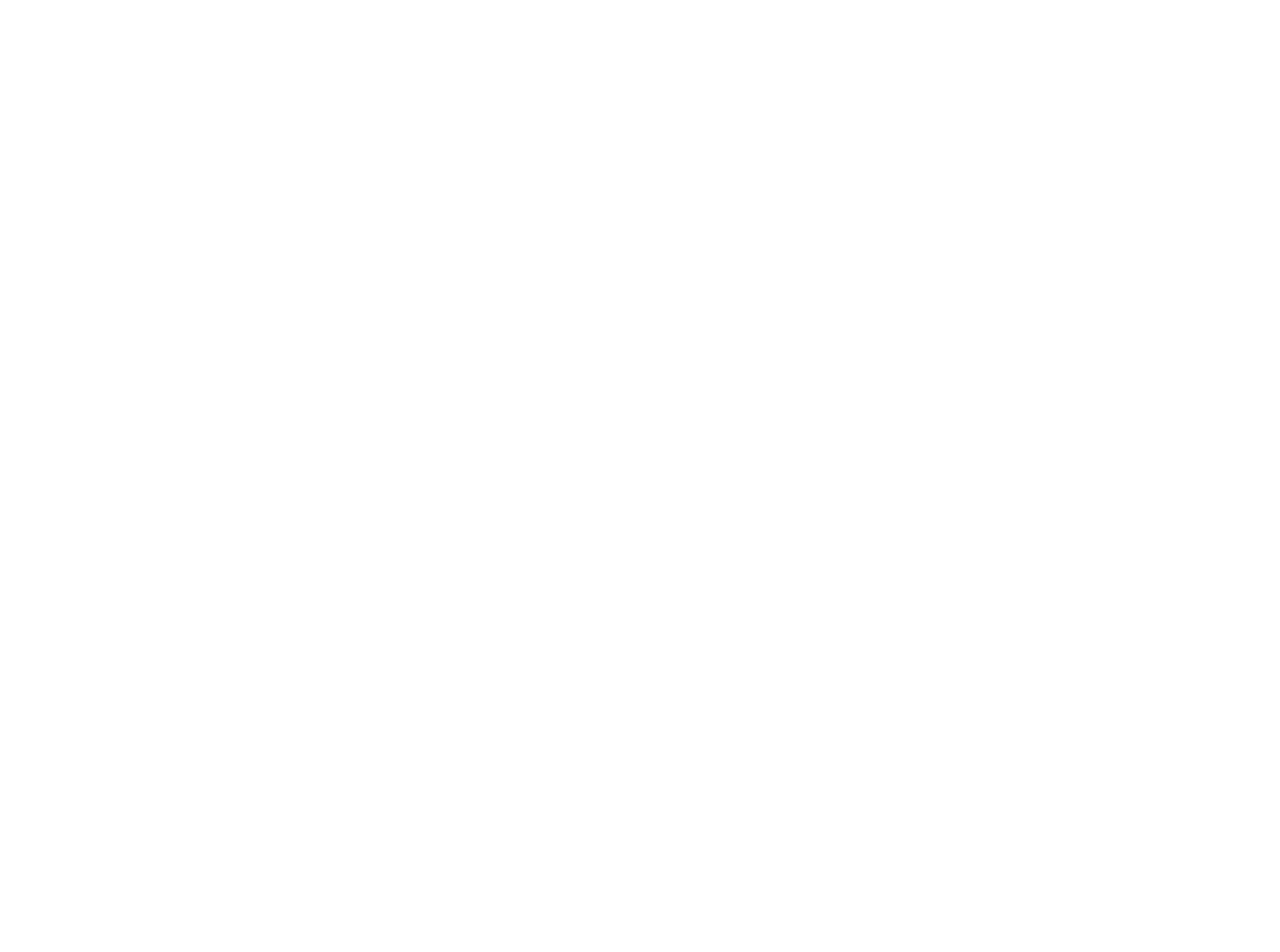
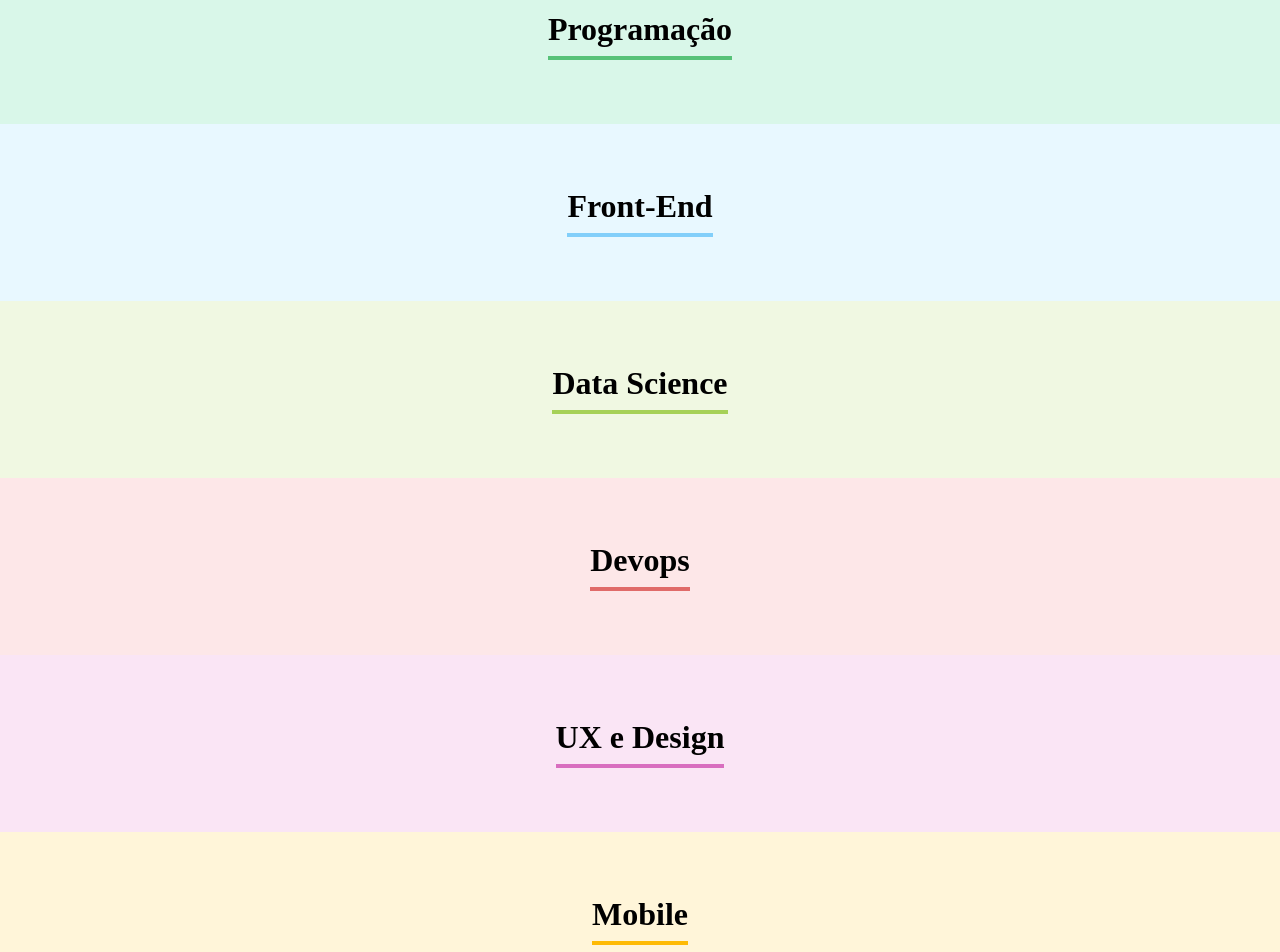
Before and after one commit to colmenareshr/organo, a React (Vite) app: page / in a window 1280 px wide. Shown: the part 1520-2472 px from the top of the page. Before the commit the page ends 1467 px from the top, so only its background shows below. Built offline with nearby package versions, Linux system fonts and the light colour scheme.

Commit message:
add time section & refactorando codigo

```diff
--- a/src/App.jsx
+++ b/src/App.jsx
@@ -1,18 +1,67 @@
 import { useState } from 'react'
 import Banner from './components/Banner'
 import Formulario from './components/Formulario'
+import Time from './components/Time/indes'
 
 function App() {
-
   const [colaboradores, setColaboradores] = useState([])
 
-const colaboradorAdicionado = (colaborador) => {
-  setColaboradores([...colaboradores, colaborador])
-}
+  const times = [
+    {
+      nome: 'Programação',
+      corPrimaria: '#57c278',
+      corSecundaria: '#d9f7e9',
+    },
+    {
+      nome: 'Front-End',
+      corPrimaria: '#82CFFA',
+      corSecundaria: '#E8F8FF',
+    },
+    {
+      nome: 'Data Science',
+      corPrimaria: '#A6D157',
+      corSecundaria: '#F0F8E2',
+    },
+    {
+      nome: 'Devops',
+      corPrimaria: '#E06B69',
+      corSecundaria: '#FDE7E8',
+    },
+    {
+      nome: 'UX e Design',
+      corPrimaria: '#D86EBF',
+      corSecundaria: '#FAE5F5',
+    },
+    {
+      nome: 'Mobile',
+      corPrimaria: '#FEBA05',
+      corSecundaria: '#FFF5D9',
+    },
+    {
+      nome: 'Inovação e Gestão',
+      corPrimaria: '#FF8A29',
+      corSecundaria: '#FFEEDF',
+    },
+  ]
+
+  const colaboradorAdicionado = (colaborador) => {
+    setColaboradores([...colaboradores, colaborador])
+  }
   return (
     <div className='App'>
       <Banner />
-      <Formulario colaborador={colaborador => colaboradorAdicionado(colaborador)} />
+      <Formulario
+        times={times.map(time => time.nome)}
+        colaborador={(colaborador) => colaboradorAdicionado(colaborador)}
+      />
+      {times.map((time) => (
+        <Time
+          key={time.nome}
+          nome={time.nome}
+          corPrimaria={time.corPrimaria}
+          corSecundaria={time.corSecundaria}
+        />
+      ))}
     </div>
   )
 }
--- a/src/components/Formulario/index.jsx
+++ b/src/components/Formulario/index.jsx
@@ -3,21 +3,12 @@
 import CampoTexto from '../CampoTexto'
 import ListaSuspensa from '../ListaSuspensa'
 import './Formulario.css'
-const Formulario = ({ colaborador }) => {
+const Formulario = ({ colaborador, times }) => {
   const [nome, setNome] = useState('')
   const [cargo, setCargo] = useState('')
   const [imagem, setImagem] = useState('')
   const [time, setTime] = useState('')
 
-  const times = [
-    'Programação',
-    'Front-End',
-    'Data Science',
-    'Devops',
-    'UX e Design',
-    'Mobile',
-    'Inovação e Gestão',
-  ]
 
   const handleSubmit = (e) => {
     e.preventDefault()
--- /dev/null
+++ b/src/components/Time/Time.css
@@ -0,0 +1,13 @@
+.time {
+  text-align: center;
+  padding: 32px;
+  background-color: #d9f7e9;
+
+}
+
+.time h3 {
+  font-size: 32px;
+  border-bottom: 4px solid #57c278 ;
+  display: inline-block;
+  padding-bottom: 8px;
+}
--- /dev/null
+++ b/src/components/Time/indes.jsx
@@ -0,0 +1,11 @@
+import './Time.css'
+
+const Time = ({ nome, corPrimaria, corSecundaria }) => {
+  return (
+    <section className='time' style={{ backgroundColor: corSecundaria }}>
+      <h3 style={{borderColor: corPrimaria}}>{nome}</h3>
+    </section>
+  )
+}
+
+export default Time
```
